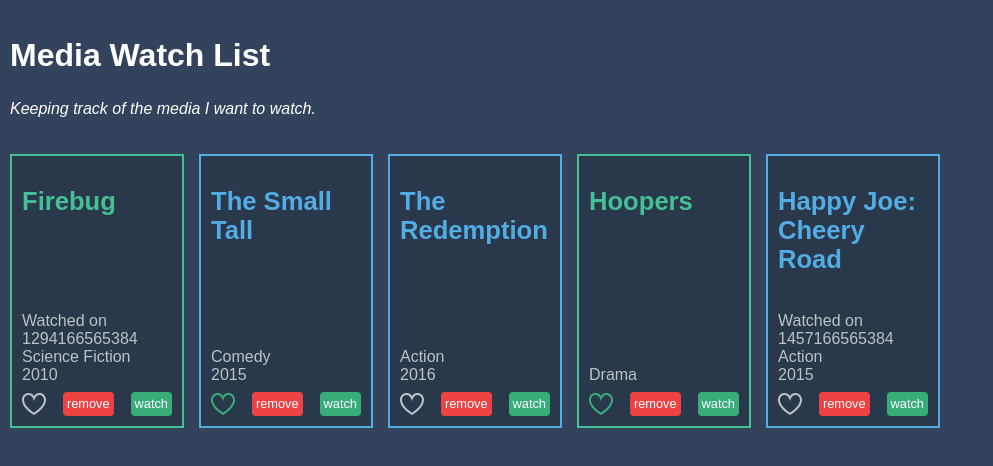
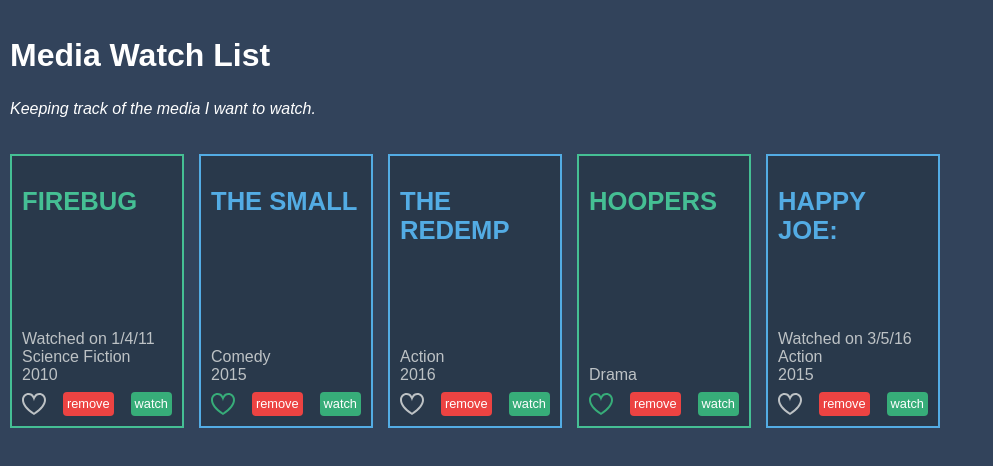
Before and after one commit to kirandash/Angular-Revision, an Angular app: page / in a window 1280 px wide. Shown: the top 466 px of the page, without its empty margins (0-993 px from the left). Built offline with nearby package versions, Linux system fonts and the light colour scheme.

Commit message:
3.7 Pipe

```diff
--- a/src/app/media-item/media-item.component.html
+++ b/src/app/media-item/media-item.component.html
@@ -1,6 +1,6 @@
-<h2 [textContent]="mediaItem.name"></h2>
+<h2>{{mediaItem.name | slice: 0 : 10 | uppercase}}</h2>
 <!--<h2 textContent="{{name}}"></h2>-->
-<div *ngIf="mediaItem.watchedOn">Watched on {{mediaItem.watchedOn}}</div>
+<div *ngIf="mediaItem.watchedOn">Watched on {{mediaItem.watchedOn | date: 'shortDate'}}</div>
 <ng-template [ngIf]="mediaItem.category">
   <div>{{mediaItem.category}}</div>
 </ng-template>
```
Also changed, not shown: 1 other file (tests, documents, lock files or other folders).
